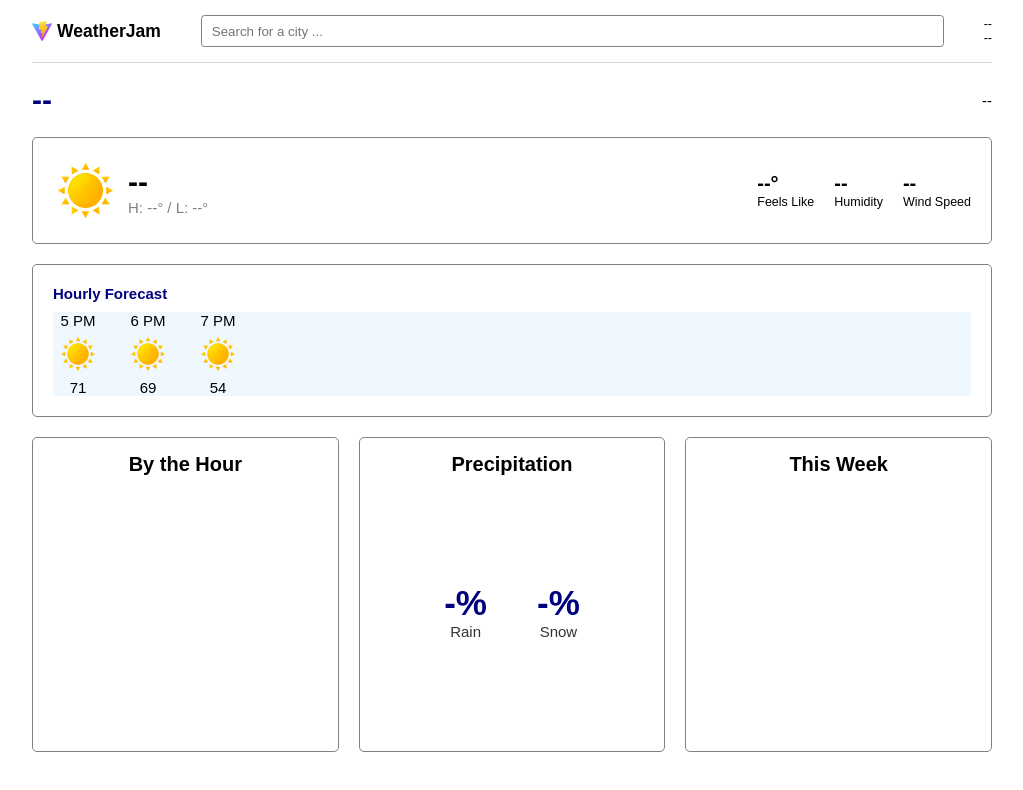
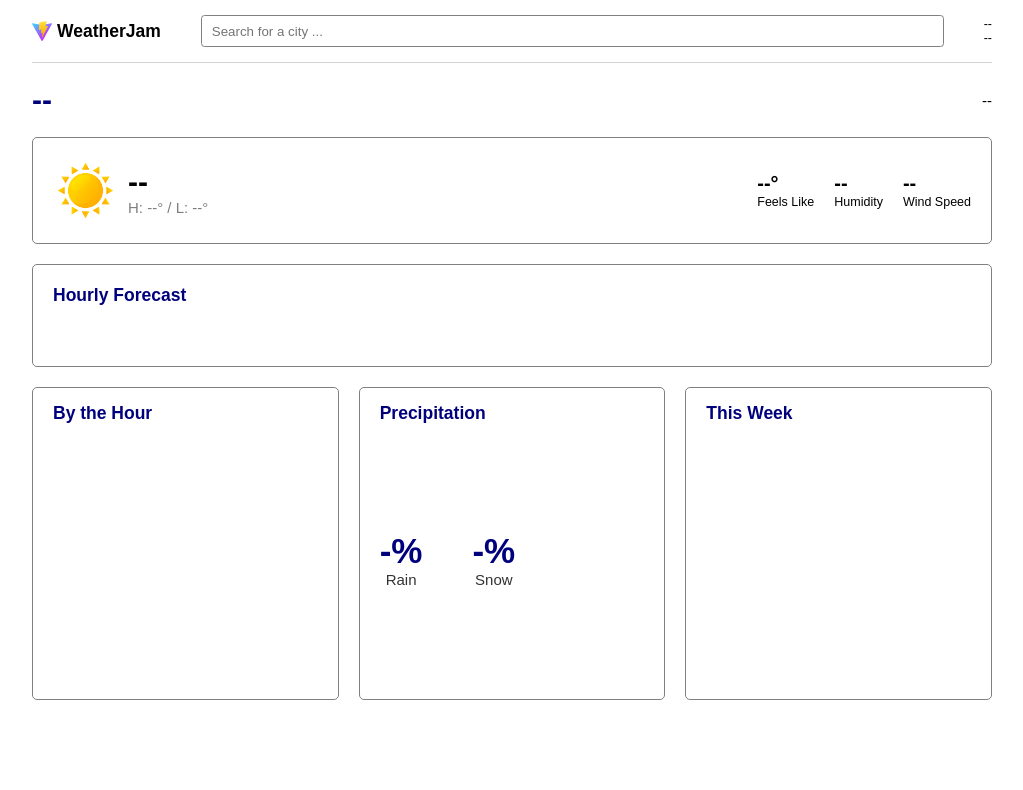
Before and after one commit to vpat28/WeatherJam, a website built with Vite: page index.html in a window 1280 px wide. Shown: the whole page, without its empty margins (128-1151 px from the left). Built offline with nearby package versions, Linux system fonts and the light colour scheme; no server answers.

Commit message:
update hourly forecast styling, convert colors to css variables, make widget headers consistent

```diff
--- a/index.html
+++ b/index.html
@@ -73,21 +73,7 @@
         <div class="hourly-fc-ctnr">
           <h3>Hourly Forecast</h3>
           <div class="hourly-fc-reel">
-            <div class="hour-fc">
-              <p>5 PM</p>
-              <img src="src/assets/yellow-sun-icon-png.webp" alt="icon" draggable="false">
-              <p>71</p>
-            </div>
-            <div class="hour-fc">
-              <p>6 PM</p>
-              <img src="src/assets/yellow-sun-icon-png.webp" alt="icon" draggable="false">
-              <p>69</p>
-            </div>
-            <div class="hour-fc">
-              <p>7 PM</p>
-              <img src="src/assets/yellow-sun-icon-png.webp" alt="icon" draggable="false">
-              <p>54</p>
-            </div>
+            <!-- <div class="hour-fc"></div> -->
           </div>
         </div>
 
--- a/src/main.js
+++ b/src/main.js
@@ -51,7 +51,7 @@ const getWeather = async (city,days) => {
     }
 
     cityElement.textContent = `${data.location.name}, ${data.location.region}`;
-    tempElement.textContent = `${data.current.temp_f}° F`;
+    tempElement.innerHTML = `${data.current.temp_f}° F`;
     humidityElement.textContent = `${data.current.humidity}%`;
     feelsLikeElement.textContent = data.current.feelslike_f;
     windspeedElement.textContent = data.current.wind_mph + " mph";
@@ -213,7 +213,7 @@ const updateHourly = (data) => {
       hourCard.innerHTML = `
         <p>${hourTime}</p>
         <img src="${hourIcon}" alt="Weather Icon" draggable="false">
-        <p>${hourTemp}°F</p>
+        <p>${hourTemp}° <span class="scale-temp">F</span></p>
       `;
 
       // Append to the hourly forecast reel
--- a/src/style.css
+++ b/src/style.css
@@ -1,5 +1,8 @@
 :root {
-  --accent-color: rgb(0, 0, 125);
+  --background: white;
+  --accent: rgb(0, 0, 125);
+  --border-main: grey;
+  --border-light: lightgrey;
 }
 
 * {
@@ -15,7 +18,7 @@ html {
 
 body {
   width: 100vw;
-  background: white;
+  background: var(--background);
   display: flex;
   justify-content: center;
   align-items: center;
@@ -36,7 +39,7 @@ p { font-size: 1.5rem; }
 .nav-ctnr {
   width: 100%;
   background: white;
-  border-bottom: 1px solid lightgrey;
+  border-bottom: 1px solid var(--border-light);
   display: flex;
   align-items: center;
   padding: 1.5rem 0;
@@ -55,7 +58,7 @@ p { font-size: 1.5rem; }
 .searchbar {
   padding: .75rem 1rem;
   width: 100%;
-  border: 1px solid grey;
+  border: 1px solid var(--border-main);
   border-radius: .35rem;
 }
 
@@ -99,13 +102,13 @@ p { font-size: 1.5rem; }
   p { opacity: .5; }
 }
 
-#city { color: var(--accent-color); }
+#city { color: var(--accent); }
 .country-ctnr p { font-size: 1.5rem; }
 
 /* MAIN WEATHER container */
 .weather-ctnr {
   padding: 2rem;
-  border: 1px solid grey;
+  border: 1px solid var(--border-main);
   border-radius: .5rem;
   display: flex;
   align-items: center;
@@ -154,41 +157,52 @@ p { font-size: 1.5rem; }
 /* HOURLY FORECAST */
 .hourly-fc-ctnr {
   padding: 2rem;
-  border: 1px solid grey;
+  border: 1px solid var(--border-main);
   border-radius: .5rem;
   display: flex;
   flex-direction: column;
-  gap: 1rem;
-  /* align-items: center; */
-  /* justify-content: space-between; */
+  /* gap: 1rem; */
 
   h3 {
-    color: var(--accent-color);
+    color: var(--accent);
     font-weight: 600;
-    font-size: 1.5rem;
+    font-size: 1.75rem;
   }
   p { font-size: 1.5rem; }
 }
 
 .hourly-fc-reel {
   width: 100%;
-  background: aliceblue;
   display: flex;
   align-items: center;
+  padding: 2rem 0;
   overflow-x: scroll;
   gap: 2rem;
 }
+.hourly-fc-reel::-webkit-scrollbar { height: .75rem; }
+.hourly-fc-reel::-webkit-scrollbar-track { background: #f1f1f1; }
+.hourly-fc-reel::-webkit-scrollbar-thumb {
+  background: #ccc;
+  border-radius: .5rem;
+}
+.hourly-fc-reel::-webkit-scrollbar-thumb:hover { background: #aaa; }
 
 .hour-fc {
+  min-width: 5rem;
   display: flex;
   flex-direction: column;
   justify-content: center;
   align-items: center;
+  text-align: center;
   gap: .5rem;
 
   img { width: 4rem; }
-  min-width: 50px;
-  text-align: center;
+  p {
+    display: flex;
+    align-items: start;
+    gap: .25rem;
+  }
+  .scale-temp { font-size: 80%; }
 }
 
 /* Side by side widgets */
@@ -201,15 +215,20 @@ p { font-size: 1.5rem; }
 
 .widget {
   flex: 1;
-  border: 1px solid grey;
+  border: 1px solid var(--border-main);
   border-radius: 0.5rem;
   padding: 1.5rem 2rem;
   display: flex;
   flex-direction: column;
-  align-items: center;
+  align-items: start;
   justify-content: flex-start;
   text-align: center;
   gap: 1rem;
+
+  h3 {
+    color: var(--accent);
+    font-size: 1.75rem;
+  }
 }
 
 /* Precipitation Widget */
@@ -230,7 +249,7 @@ p { font-size: 1.5rem; }
 .prec-value {
   font-size: 3.5rem;
   font-weight: bold;
-  color: var(--accent-color)
+  color: var(--accent)
 }
 
 .prec-label {
@@ -251,7 +270,7 @@ p { font-size: 1.5rem; }
   align-items: center;
   justify-content: space-between;
   gap: 1rem;
-  border-bottom: 1px solid lightgrey;
+  border-bottom: 1px solid var(--border-light);
   padding: .5rem 0;
   font-size: 1.25rem;
 
@@ -287,7 +306,7 @@ p { font-size: 1.5rem; }
   align-items: center;
   justify-content: space-between;
   gap: 1rem;
-  border-bottom: 1px solid lightgrey;
+  border-bottom: 1px solid var(--border-light);
   padding: .5rem 0;
 
   div {
@@ -322,7 +341,7 @@ p { font-size: 1.5rem; }
   align-items: center;
   justify-content: space-between;
   gap: 1rem;
-  border-bottom: 1px solid lightgrey;
+  border-bottom: 1px solid var(--border-light);
   padding: .5rem 0;
 
   div {
```
